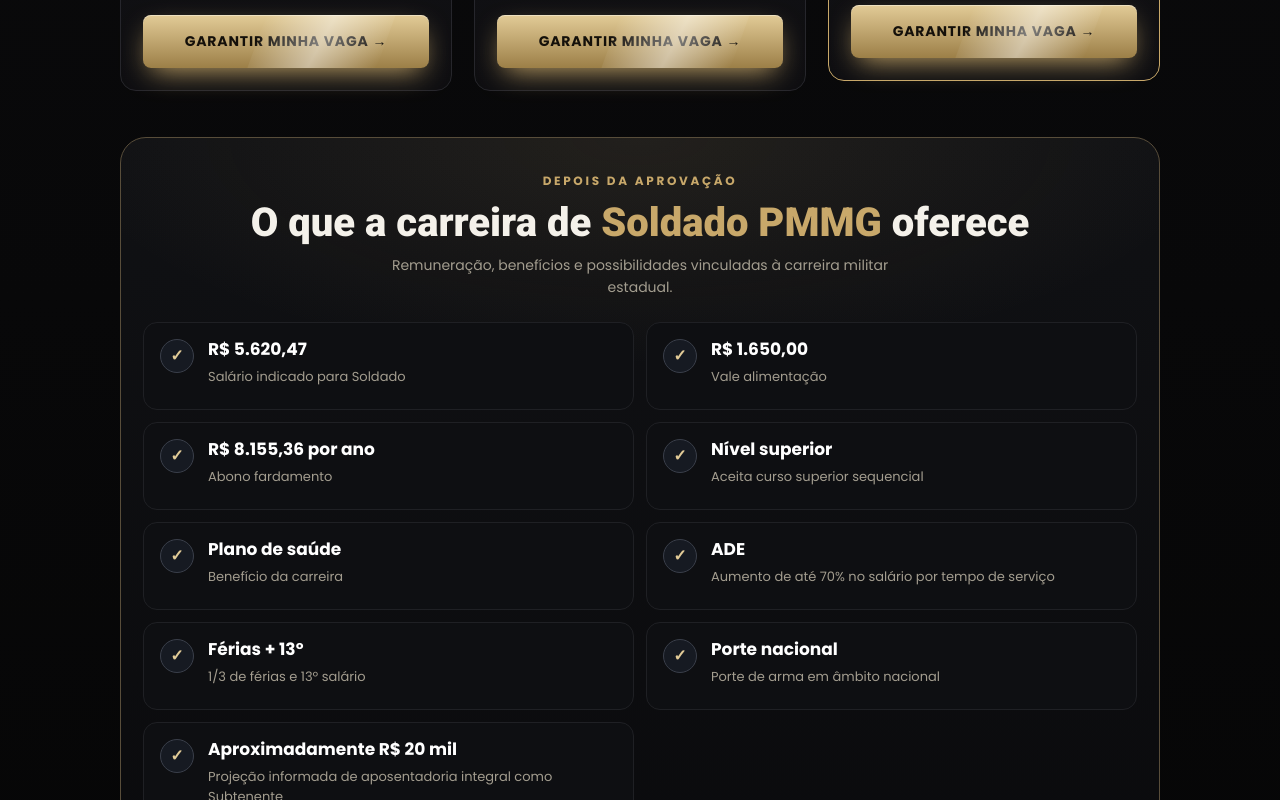
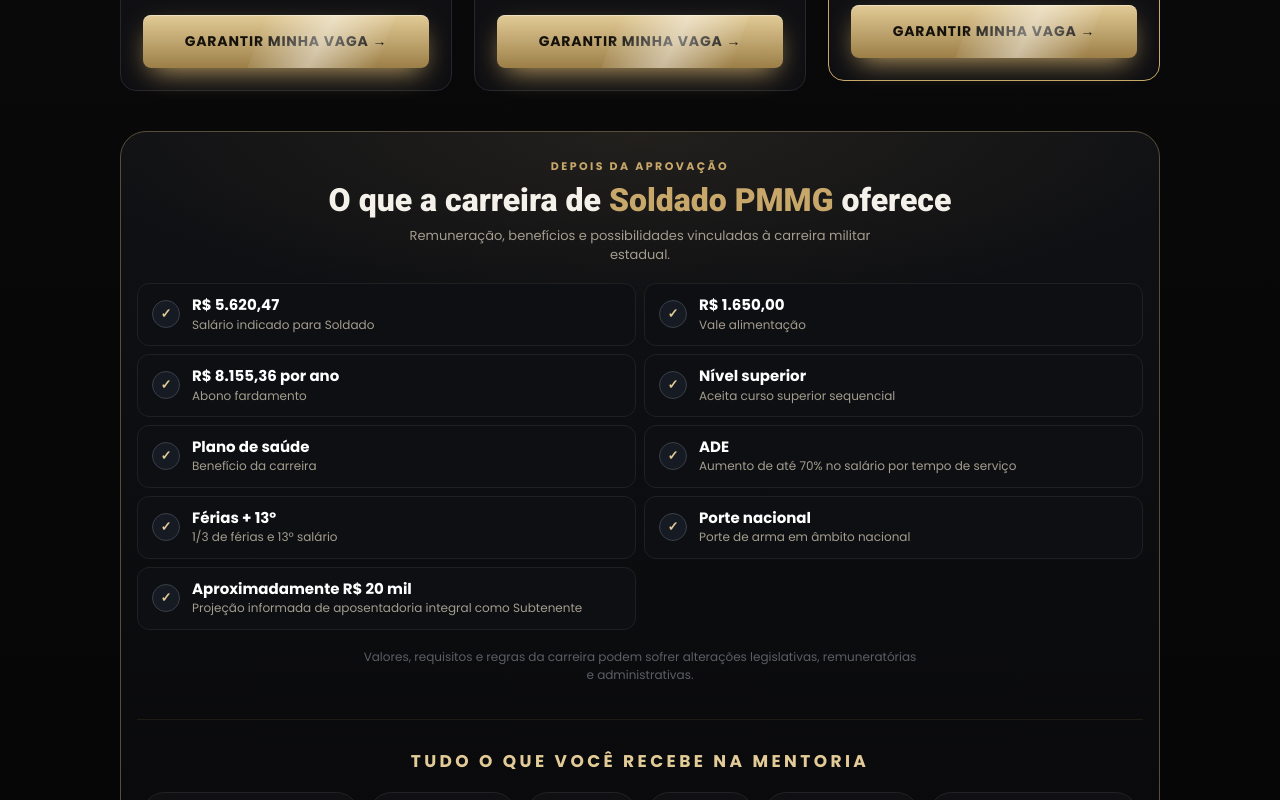
Before and after one commit to adegamalibu905-commits/Grupo-1, a Next.js app: page / in a window 1280 px wide. Shown: the part 2320-3120 px from the top of the page. Built offline with nearby package versions, Linux system fonts and the light colour scheme; no server answers.

Commit message:
Atualizar o sections.css

```diff
--- a/src/components/sections.css
+++ b/src/components/sections.css
@@ -1,16 +1,16 @@
 /* ===== Carreira + "Tudo que recebe" (dentro dos planos) ===== */
-.careerbox{margin-top:46px;padding:34px 22px 30px;border:1px solid color-mix(in srgb,var(--a) 35%,#1c1c20);border-radius:26px;background:radial-gradient(80% 30% at 50% 0,color-mix(in srgb,var(--a) 10%,transparent),transparent 70%),linear-gradient(180deg,#101114,#08080a);text-align:center}
-.cover{font-size:12px;letter-spacing:.22em;color:var(--a);font-weight:700;margin-bottom:10px}
-.ctitle{font-size:clamp(26px,6vw,40px);font-weight:800;line-height:1.1;margin-bottom:10px}
+.careerbox{margin-top:40px;padding:26px 16px 22px;border:1px solid color-mix(in srgb,var(--a) 35%,#1c1c20);border-radius:26px;background:radial-gradient(80% 30% at 50% 0,color-mix(in srgb,var(--a) 10%,transparent),transparent 70%),linear-gradient(180deg,#101114,#08080a);text-align:center}
+.cover{font-size:11px;letter-spacing:.22em;color:var(--a);font-weight:700;margin-bottom:8px}
+.ctitle{font-size:clamp(22px,5.4vw,32px);font-weight:800;line-height:1.12;margin-bottom:8px}
 .ctitle .accent{color:var(--a)}
-.csub{color:var(--muted);font-size:14px;max-width:520px;margin:0 auto 24px}
-.clist{display:grid;gap:12px;text-align:left}
+.csub{color:var(--muted);font-size:13px;line-height:1.45;max-width:480px;margin:0 auto 18px}
+.clist{display:grid;gap:8px;text-align:left}
 @media(min-width:800px){.clist{grid-template-columns:1fr 1fr}}
-.citem{display:flex;gap:14px;align-items:flex-start;padding:16px 16px 18px;border:1px solid #1f2024;border-radius:14px;background:#0e0f12;min-height:88px}
-.citem b{display:block;font-size:17px;color:#fff;line-height:1.25}
-.citem p{margin-top:6px;font-size:13px;color:var(--muted)}
-.cok{flex:none;width:34px;height:34px;border-radius:50%;border:1px solid #3a3f4a;background:#161a22;color:var(--al);display:grid;place-items:center;font-weight:700;font-size:16px}
-.cnote{margin:22px auto 0;max-width:560px;font-size:12px;color:#5d5d66}
+.citem{display:flex;gap:12px;align-items:center;padding:12px 14px;border:1px solid #1f2024;border-radius:12px;background:#0e0f12}
+.citem b{display:block;font-size:15px;color:#fff;line-height:1.25}
+.citem p{margin-top:2px;font-size:12px;line-height:1.35;color:var(--muted)}
+.cok{flex:none;width:28px;height:28px;border-radius:50%;border:1px solid #3a3f4a;background:#161a22;color:var(--al);display:grid;place-items:center;font-weight:700;font-size:13px}
+.cnote{margin:18px auto 0;max-width:560px;font-size:12px;color:#5d5d66}
 .cline{border:0;border-top:1px solid #1f1c14;margin:34px 0 28px}
 .rtitle{font-size:clamp(14px,3.6vw,17px);letter-spacing:.2em;font-weight:700;color:var(--gold-l);margin-bottom:18px}
 .rchips{display:flex;flex-wrap:wrap;gap:10px;justify-content:center}
```
